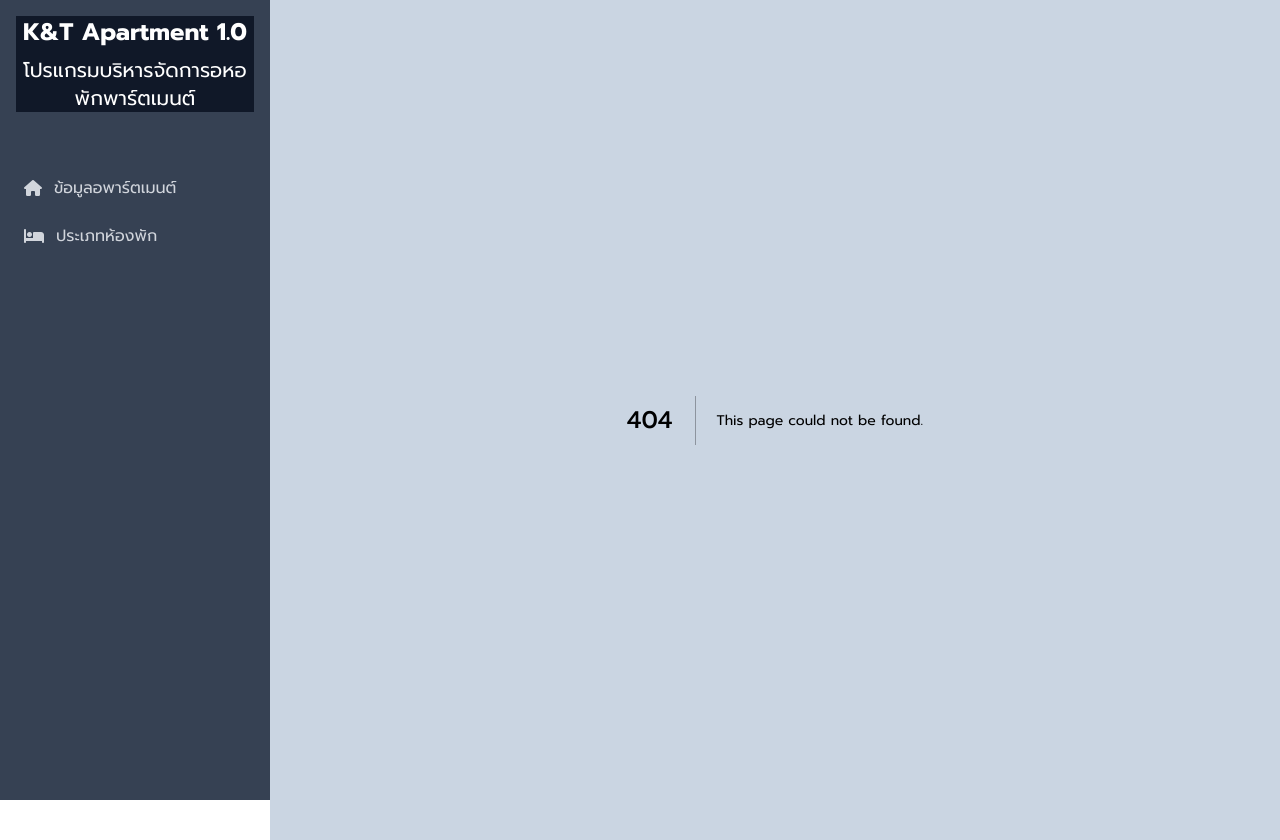
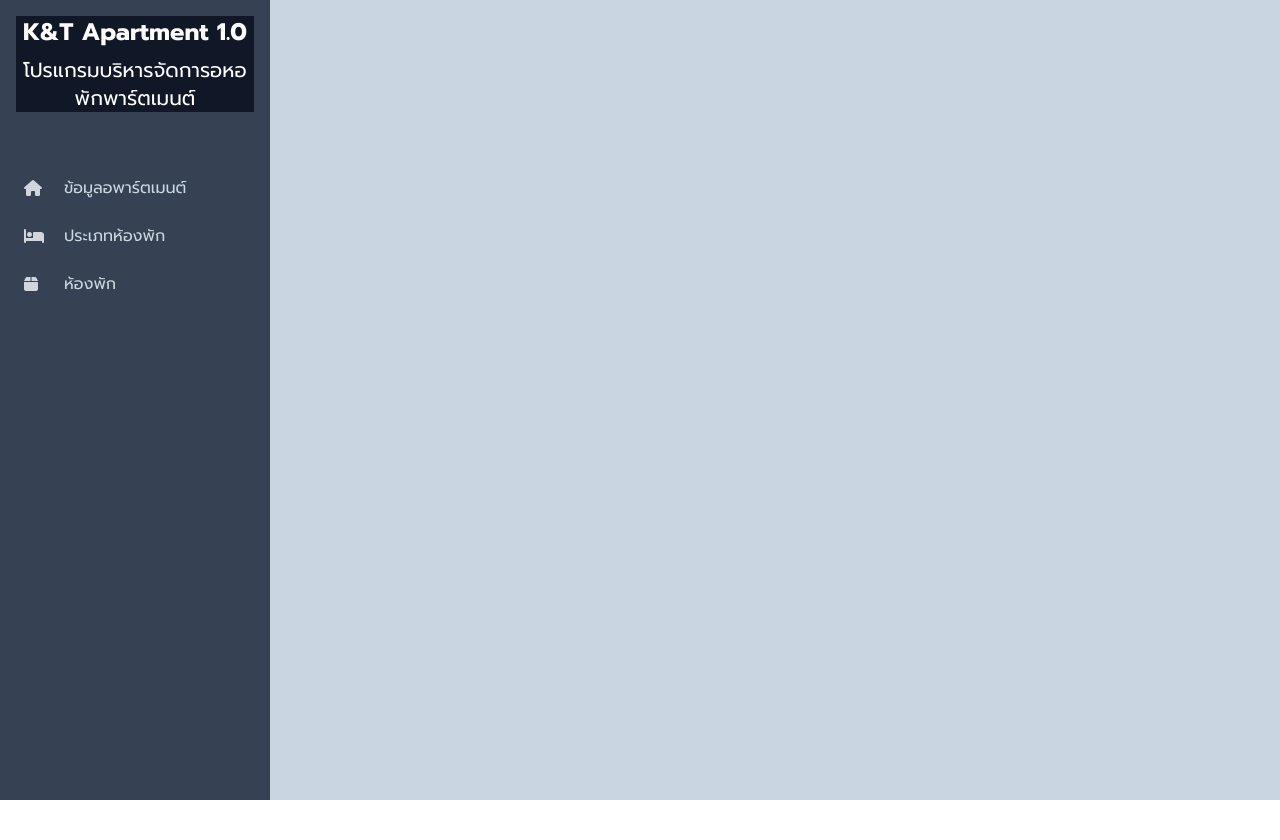
Before and after one commit to kongpen99/next-full-stack-workshop, a Next.js app: page /home/room in a window 1280 px wide. Before the commit this address had no page. After the commit the page ends 800 px from the top, so only its background shows below. Built offline with nearby package versions, Linux system fonts and the light colour scheme.

Commit message:
home-->roo-->page

```diff
--- a/app/api/room/list/[roomTypeId]/route.ts
+++ b/app/api/room/list/[roomTypeId]/route.ts
@@ -1,6 +1,9 @@
 // GET api/room/list/[roomTypeId]
+
 import { prisma } from "@/libs/prisma";
 import { NextResponse } from "next/server";
+
+// GET /api/room/list/[roomTypeId] - ดึงห้องพักตามประเภทห้อง
 
 export async function GET (
     req: Request,
@@ -20,7 +23,7 @@ export async function GET (
                 status: 'active',
                 roomTypeId: roomTypeId
             }
-        });
+        })
         return NextResponse.json(rooms);
 
     } catch (error) {
--- a/app/api/room/route.ts
+++ b/app/api/room/route.ts
@@ -42,7 +42,6 @@ export async function POST(request: Request) {
             }
         }
         return NextResponse.json({});
-
     } catch (error) {
         return NextResponse.json(
             { error: (error as Error).message },
--- /dev/null
+++ b/app/home/room/page.tsx
@@ -0,0 +1,25 @@
+'use client';
+
+import { useState, useEffect } from "react";
+import Swal from "sweetalert2";
+import axios from "axios";
+import { RoomInterface } from "@/interface/RoomInterface";
+import RoomTypeInterface from "@/interface/RoomTypeInterface";
+import Button from "@/components/button";
+import Modal from "@/components/ui/modal";
+
+export default function Room() {
+    const [rooms,setRooms] = useState<RoomInterface[]>([]);
+    const [roomTypes,setRoomTypes] = useState<RoomTypeInterface[]>([]);
+    const [roomTypeId,setRoomTypeId] = useState('');
+    const [filterRoomTypeId,setFilterRoomTypeId] = useState('');
+    const [id,setId] = useState('');
+    const [idOpen,setIdOpen] = useState(false);
+    const [totalRoom,setTotalRoom] = useState(0);
+    const [towerName,setTowerName] = useState('');
+    const [totalLevel,setTotalLevel] = useState(0);
+
+
+
+
+}
--- a/app/layout.tsx
+++ b/app/layout.tsx
@@ -41,7 +41,7 @@ export default function RootLayout({
       <body className={`${geistSans.variable} ${geistMono.variable}  antialiased`}>
         <div className="flex">
           <Sidebar />
-          <main className="w-full p-5 bg-slate-300">
+          <main className="w-full p-5 bg-slate-300 h-screen overflow-y-auto">
               {children}
           </main>
         </div>
--- a/components/Sidebar.tsx
+++ b/components/Sidebar.tsx
@@ -10,23 +10,26 @@ export default function Sidebar() {
                 <div className="text-xl mt-2">โปรแกรมบริหารจัดการอหอพักพาร์ตเมนต์</div>
             </div>
             <nav className="p-5"></nav>
-
             <ul className="sidebar-menu">
                 <li>
                     <Link href="/home/apartment" className="flex items-center p-2 text-base font-normal text-gray-300 rounded-lg hover:bg-gray-100">
-                        <i className="fas fa-home"></i>
+                        <i className="fas fa-home w-7"></i>
                         <span className="ml-3">ข้อมูลอพาร์ตเมนต์</span>
                     </Link>
                 </li>
                 <li>
                     <Link href="/home/room-type" className="flex items-center p-2 text-base font-normal text-gray-300 rounded-lg hover:bg-gray-100">
-                        <i className="fas solid fa-bed"></i>
+                        <i className="fas solid fa-bed w-7"></i>
                         <span className="ml-3">ประเภทห้องพัก</span>
                     </Link>
                 </li>
+                    <li>
+                        <Link href="/home/room" className="flex items-center p-2 text-base font-normal text-gray-300 rounded-lg hover:bg-gray-100">
+                            <i className="fas solid fa-box w-7"></i>
+                            <span className="ml-3">ห้องพัก</span>
+                        </Link>
+                    </li>
             </ul>
-
-
         </div>
     )
 }
--- a/interface/Roominterface.ts
+++ b/interface/Roominterface.ts
@@ -1,4 +1,3 @@
-import { BookingInterface } from './BookingInterface';
 import RoomTypeInterface from './RoomTypeInterface';
 
 export interface RoomInterface {
@@ -14,5 +13,5 @@ export interface RoomInterface {
     statusEmpty: string;
     createdAt: Date;
     updatedAt: Date;
-    bookings: BookingInterface[];
+
 }
```
